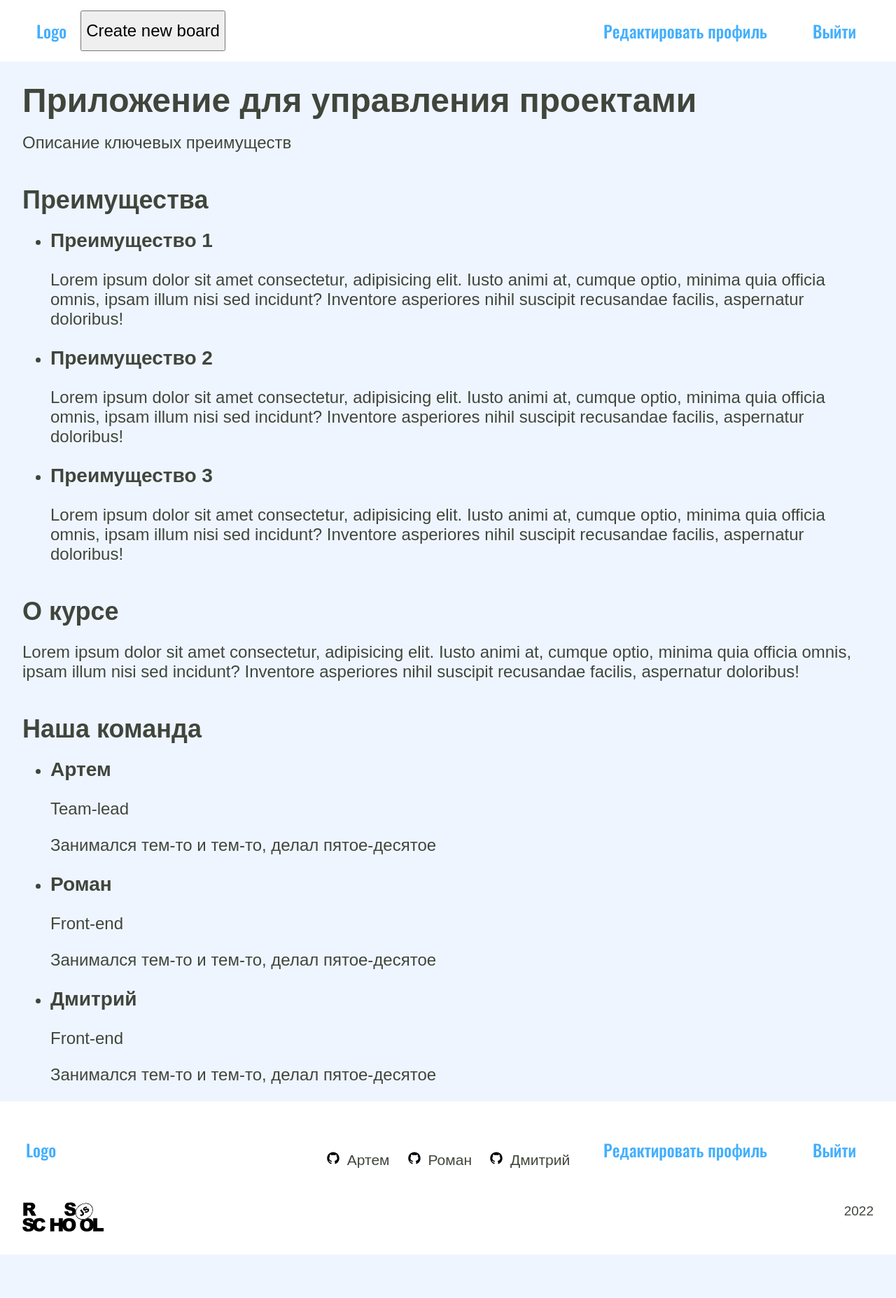
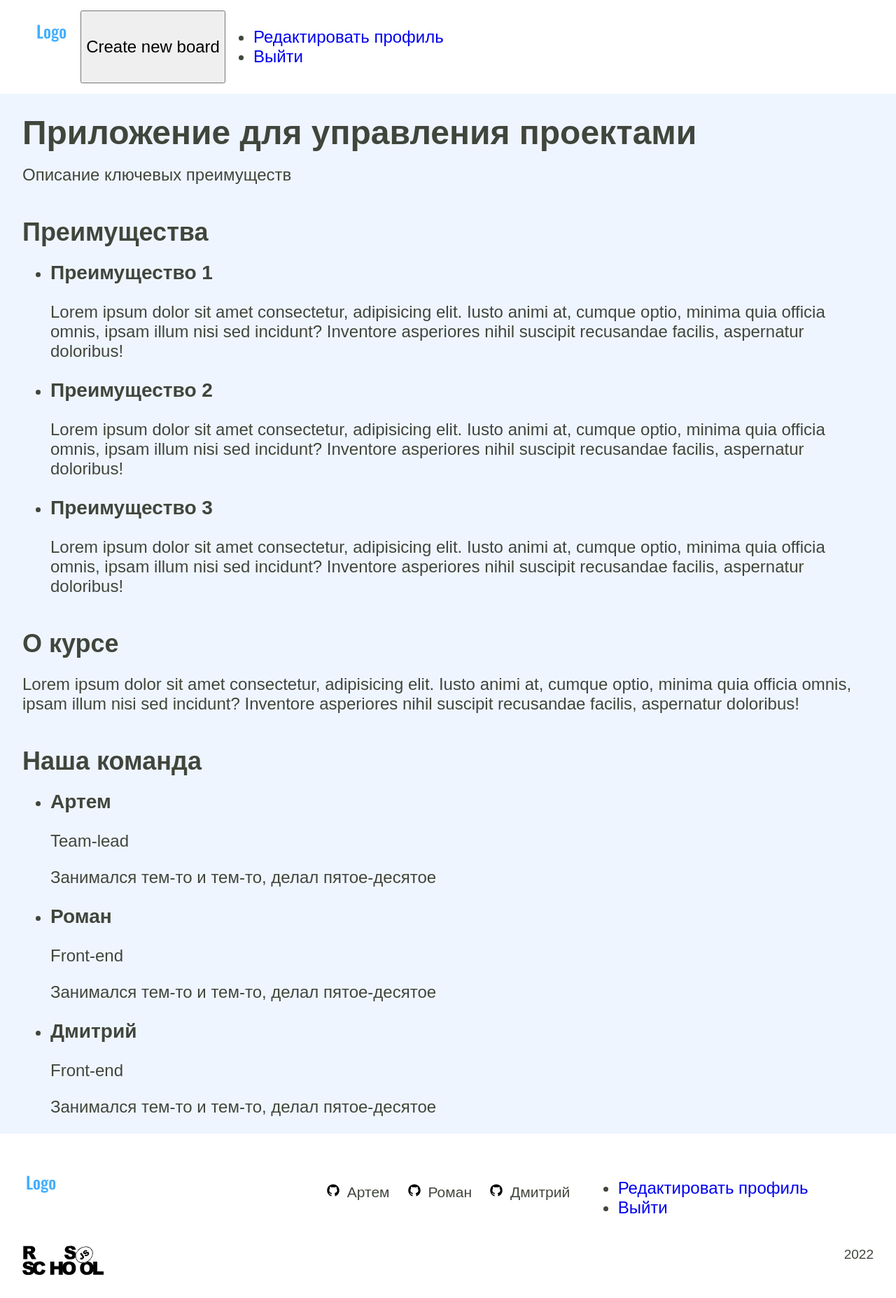
Before and after one commit to dino19981/RSS-project-management-app, a React (Create React App) app: page / in a window 1280 px wide. Shown: the whole page at 70% size. Before the commit the page ends 1793 px from the top, so only its background shows below. Built offline with nearby package versions, Linux system fonts and the light colour scheme.

Commit message:
refactor: change const file structure, add UserNav

```diff
--- a/src/App.tsx
+++ b/src/App.tsx
@@ -1,6 +1,6 @@
 import MainPage from './pages/mainPage/MainPage';
 import { BrowserRouter, Routes, Route } from 'react-router-dom';
-import { AppRoute } from './config/navigation';
+import { AppRoute } from './const/routes';
 import MainLayout from './layouts/MainLayout';
 import Boards from './components/Boards/Boards';
 import Board from './components/Boards/Board/Board';
--- a/src/components/footer/Footer.tsx
+++ b/src/components/footer/Footer.tsx
@@ -1,12 +1,12 @@
 import { Link } from 'react-router-dom';
-import { AppRoute, navData } from '../../config/navigation';
-import { teamMembers } from '../../config/teamData';
+import { navData } from '../../const/navData';
+import { AppRoute } from '../../const/routes';
+import { teamMembers } from '../../const/teamData';
+import UserNav from '../userNav/UserNav';
 
 const authorizeStatus = true; // temporary
 
 export default function Footer() {
-  const renderNavData = navData.filter(({ isAuthorize }) => isAuthorize === authorizeStatus);
-
   return (
     <footer className="footer">
       <div className="footer__container container">
@@ -34,17 +34,7 @@ export default function Footer() {
             ))}
           </ul>
 
-          <nav className="header__nav">
-            <ul className="header__nav-list">
-              {renderNavData.map(({ title, path }) => (
-                <li key={path} className="header__item">
-                  <Link className="header__link" to={path}>
-                    {title}
-                  </Link>
-                </li>
-              ))}
-            </ul>
-          </nav>
+          <UserNav authorizeStatus={authorizeStatus} />
         </div>
 
         <div className="footer__logo-wrapper">
--- a/src/components/header/Header.tsx
+++ b/src/components/header/Header.tsx
@@ -1,11 +1,10 @@
 import { Link } from 'react-router-dom';
-import { AppRoute, navData } from '../../config/navigation';
+import { AppRoute } from '../../const/routes';
+import UserNav from '../userNav/UserNav';
 
 const authorizeStatus = true; // temporary
 
 export default function Header() {
-  const renderNavData = navData.filter(({ isAuthorize }) => isAuthorize === authorizeStatus);
-
   return (
     <header className="header">
       <div className="header__container container">
@@ -15,17 +14,7 @@ export default function Header() {
 
         {authorizeStatus && <button>Create new board</button>}
 
-        <nav className="header__nav">
-          <ul className="header__nav-list">
-            {renderNavData.map(({ title, path }) => (
-              <li key={path} className="header__item">
-                <Link className="header__link" to={path}>
-                  {title}
-                </Link>
-              </li>
-            ))}
-          </ul>
-        </nav>
+        <UserNav authorizeStatus={authorizeStatus} />
       </div>
     </header>
   );
--- /dev/null
+++ b/src/components/userNav/UserNav.tsx
@@ -0,0 +1,24 @@
+import { Link } from 'react-router-dom';
+import { navData } from '../../const/navData';
+
+interface UserNavComponent {
+  authorizeStatus: boolean;
+}
+
+export default function UserNav({ authorizeStatus }: UserNavComponent) {
+  const renderNavData = navData.filter(({ isAuthorize }) => isAuthorize === authorizeStatus);
+
+  return (
+    <nav className="user-nav">
+      <ul className="user-nav__list">
+        {renderNavData.map(({ title, path }) => (
+          <li key={path} className="user-nav__item">
+            <Link className="user-nav__link" to={path}>
+              {title}
+            </Link>
+          </li>
+        ))}
+      </ul>
+    </nav>
+  );
+}
--- a/src/config/navigation.ts
+++ b/src/const/navData.ts
@@ -1,11 +1,4 @@
-export const enum AppRoute {
-  MAIN = '/',
-  LOGIN = '/login',
-  LOGOUT = '/logout',
-  EDIT_PROFILE = '/edit-profile',
-  REGISTRATION = '/registration',
-  NOT_FOUND_PAGE = '/404',
-}
+import { AppRoute } from './routes';
 
 export const navData = [
   {
--- /dev/null
+++ b/src/const/routes.ts
@@ -0,0 +1,8 @@
+export const enum AppRoute {
+  MAIN = '/',
+  LOGIN = '/login',
+  LOGOUT = '/logout',
+  EDIT_PROFILE = '/edit-profile',
+  REGISTRATION = '/registration',
+  NOT_FOUND_PAGE = '/404',
+}
--- a/src/pages/mainPage/MainPage.tsx
+++ b/src/pages/mainPage/MainPage.tsx
@@ -1,4 +1,4 @@
-import { teamMembers } from '../../config/teamData';
+import { teamMembers } from '../../const/teamData';
 
 export default function MainPage() {
   return (
```
Also changed, not shown: src/const/teamData.ts (renamed from src/config/teamData.ts).
